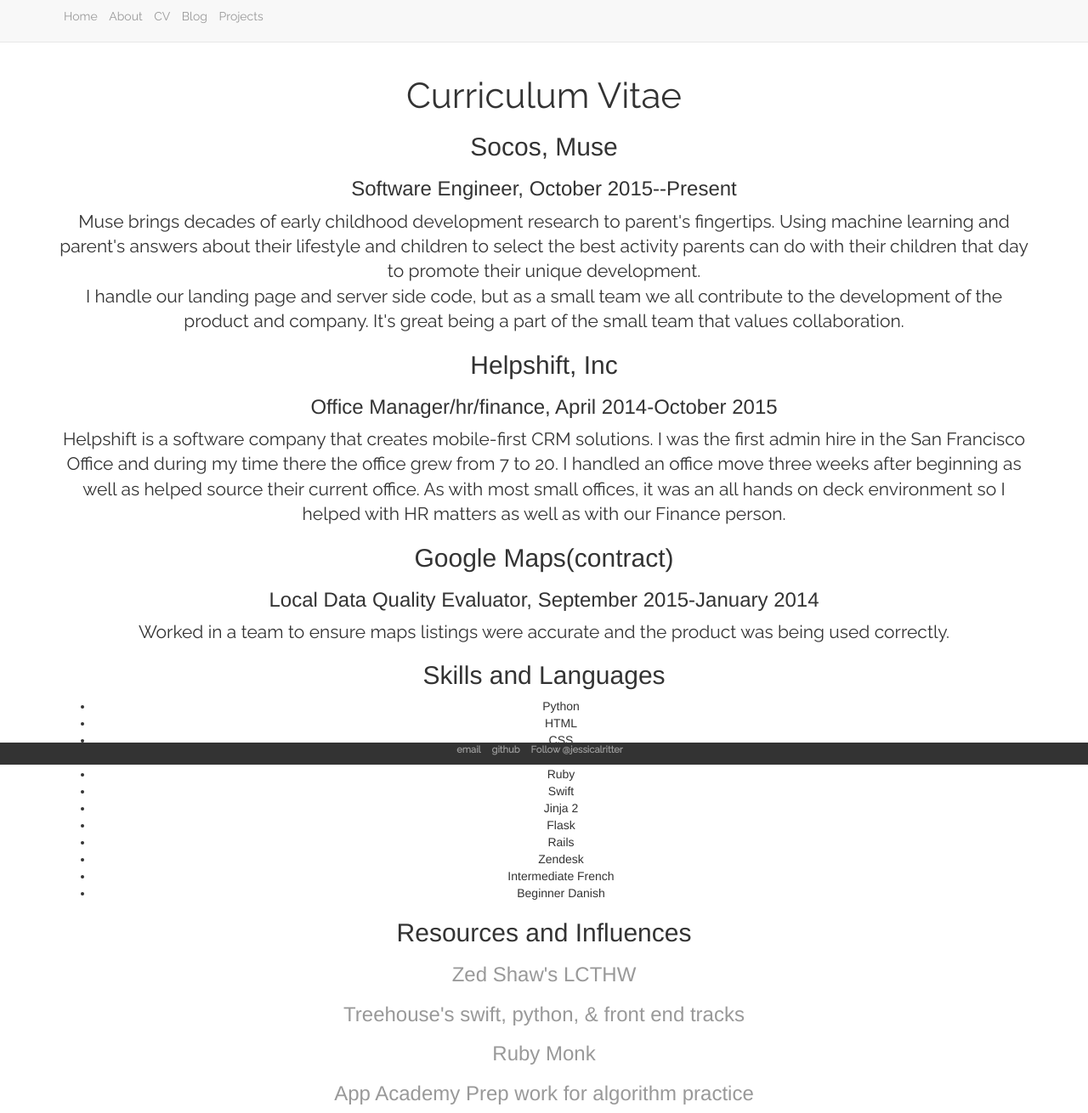
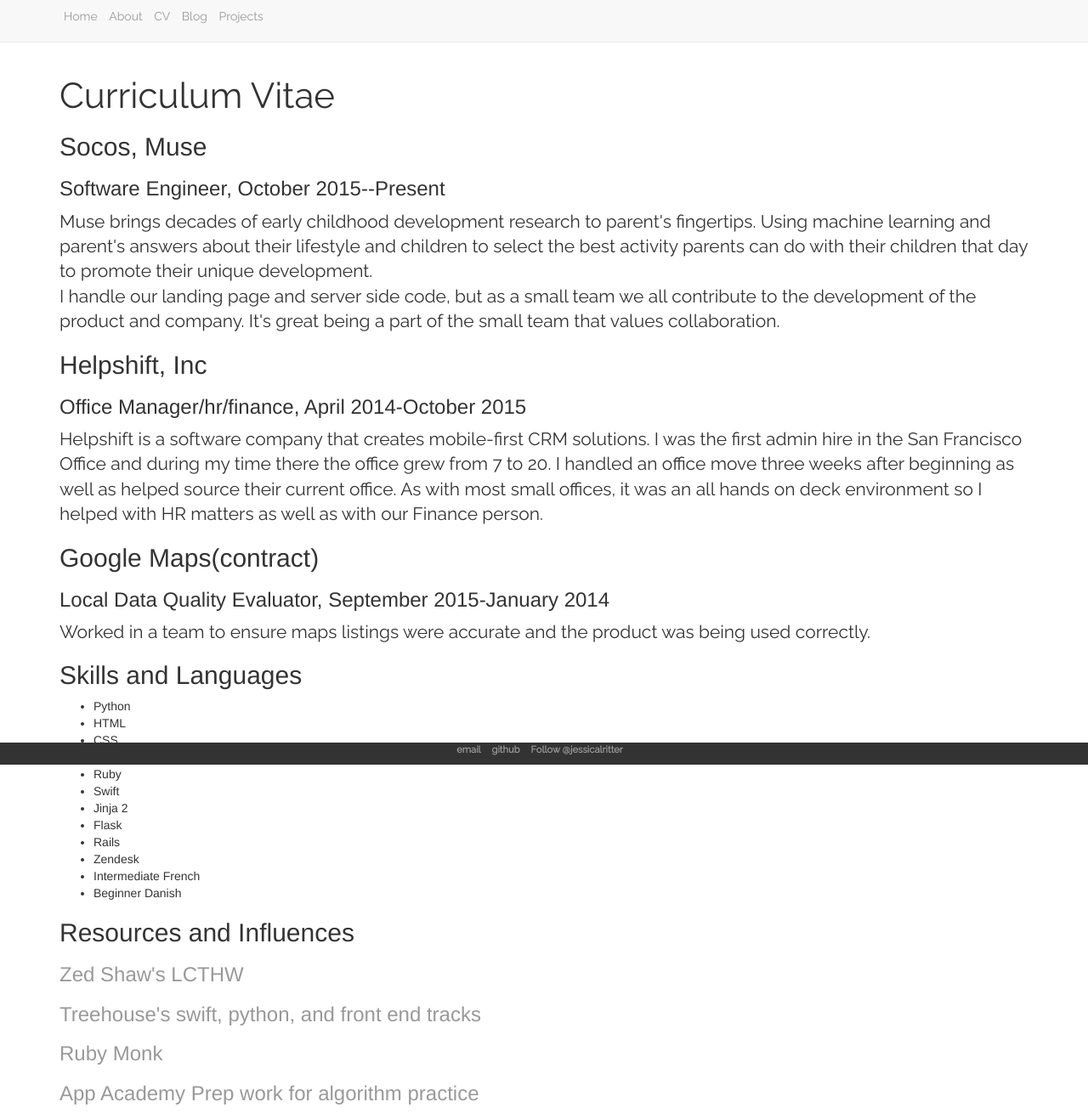
Before and after one commit to JessicaRitter/jessicaritter, a Jekyll site: the page built from cv/index.html, in a window 1280 px wide. Shown: the whole page at 85% size. Built offline with Jekyll 4.4.1, drawn with Linux system fonts in a browser that asks for light colours; comment, search, counter and statistics services are not loaded.

Commit message:
lists align

```diff
--- a/css/main.css
+++ b/css/main.css
@@ -55,7 +55,7 @@
 #bio-content {
     width: 100%;
     height:426px;
-    background-image: url(assets/pictures/tokyo.jpg) no-repeat center center;
+    background-image: url("../assets/pictures/tokyo.jpg") no-repeat center center;
 }
 
 #footer {
--- a/cv/index.html
+++ b/cv/index.html
@@ -2,7 +2,7 @@
 layout: default
 title: resume
 ---
-<div class="resume">
+<div class="resume" align="left">
 <h1>Curriculum Vitae</h1>
 <h2>Socos, Muse</h2>
 <h3>Software Engineer, October 2015--Present</h3>
@@ -23,7 +23,7 @@
 <h3>Local Data Quality Evaluator, September 2015-January 2014</h3>
 <p>Worked in a team to ensure maps listings were accurate and the product was being used correctly.</p>
 <h2>Skills and Languages</h2>
-<ul>
+<ul align="left">
 <li>Python</li>
 <li>HTML</li>
 <li>CSS</li>
@@ -39,7 +39,7 @@
 </ul>
 <h2>Resources and Influences</h2>
 <h3><a href="https://learncodethehardway.org/" target="_blank">Zed Shaw's LCTHW</a></h3>
-<h3><a href="https://teamtreehouse.com/tracks" target="_blank">Treehouse's swift, python, & front end tracks</a></h3>
+<h3><a href="https://teamtreehouse.com/tracks" target="_blank">Treehouse's swift, python, and front end tracks</a></h3>
 <h3><a href="https://rubymonk.com" target="_blank">Ruby Monk</a></h3>
 <h3><a href="www.appacademy.io/bootcamp-prep" target="_blank">App Academy Prep work for algorithm practice</a></h3>
 
```
